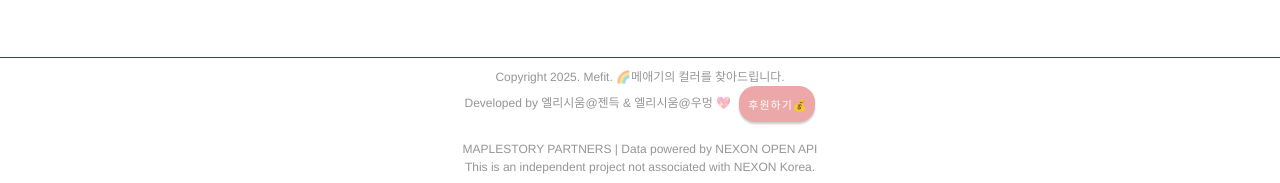
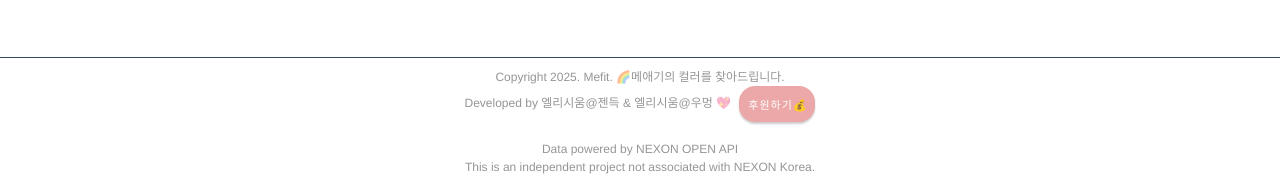
Before and after one commit to wmeong/Mefit-client, a Vue app in the folder mefit-client/: page /color-pick in a window 1280 px wide. Shown: the part 1258-1441 px from the top of the page. Built offline with nearby package versions, Linux system fonts and the light colour scheme; a web font is replaced by a local one.

Commit message:
feat: 오타 및 콘솔 제거

```diff
--- a/mefit-client/src/layouts/AppFooter.vue
+++ b/mefit-client/src/layouts/AppFooter.vue
@@ -12,7 +12,7 @@
             </span>
             <br />
             <br />
-            MAPLESTORY PARTNERS | Data powered by NEXON OPEN API
+            Data powered by NEXON OPEN API
             <br />
             This is an independent project not associated with NEXON Korea.
         </span>
--- a/mefit-client/src/views/ColorPick.vue
+++ b/mefit-client/src/views/ColorPick.vue
@@ -264,15 +264,6 @@ export default {
         this.characterInfo.subColors = subColorsRaw
             ? subColorsRaw.split(",")
             : [];
-
-        console.log(
-            "캐릭터정보에서 그대로 가져온 메인컬러" +
-                this.characterInfo.mainColors
-        );
-        console.log(
-            "캐릭터정보에서 그대로 가져온 서브컬러" +
-                this.characterInfo.subColors
-        );
     },
     methods: {
         /**
```
